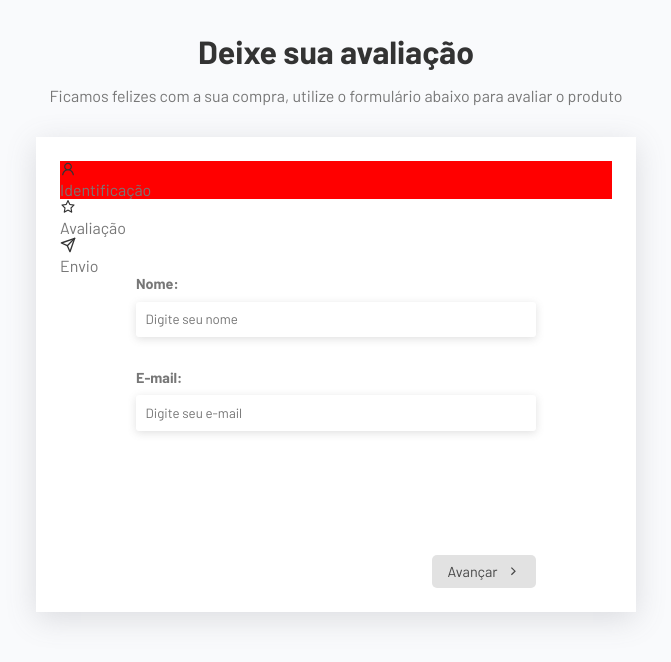
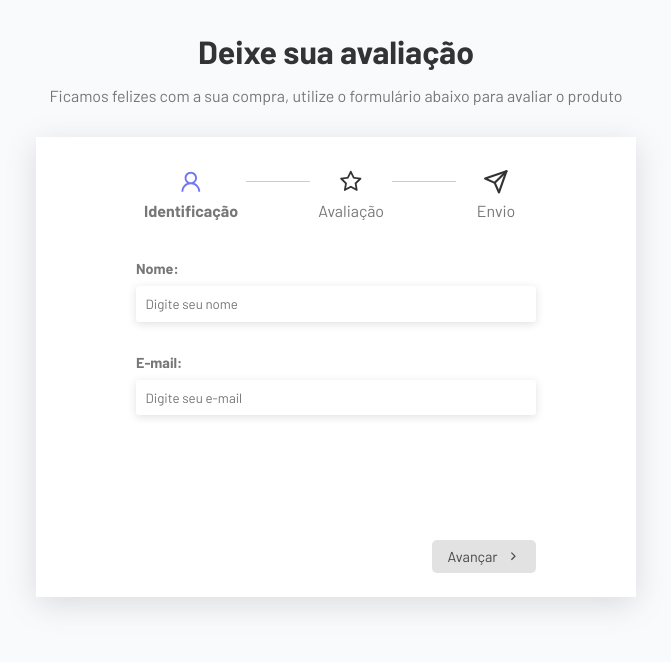
Before and after one commit to CoderLuizF/Multi-Step-Login, a React (Vite) app: page / in a window 1280 px wide. Shown: the top 662 px of the page, without its empty margins (304-975 px from the left). Built offline with nearby package versions, Linux system fonts and the light colour scheme.

Commit message:
style: finalize CSS styling for stage indicator component

```diff
--- a/src/components/Steps.css
+++ b/src/components/Steps.css
@@ -1,3 +1,39 @@
+.steps {
+  display: flex;
+  gap: 4rem;
+  justify-content: center;
+  align-items: center;
+  max-width: 400px;
+  margin: 0 auto;
+  position: relative;
+  margin-bottom: 2rem;
+}
+
+.steps::after {
+  content: "";
+  width: 380px;
+  border-bottom: 1px solid #ccc;
+  position: absolute;
+  top: 20px;
+}
+
+.step {
+  text-align: center;
+  background-color: #fff;
+  z-index: 1;
+  width: 120px;
+  padding: 0.5rem;
+}
+
+.step svg {
+  font-size: 1.6rem;
+  margin-bottom: 0.2rem;
+}
+
 .active {
-    background-color: red;
+    font-weight: bold;
 }
+
+.active > svg {
+    fill: #7076f4;
+}
```
